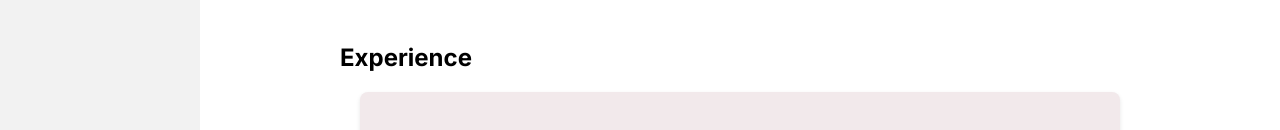
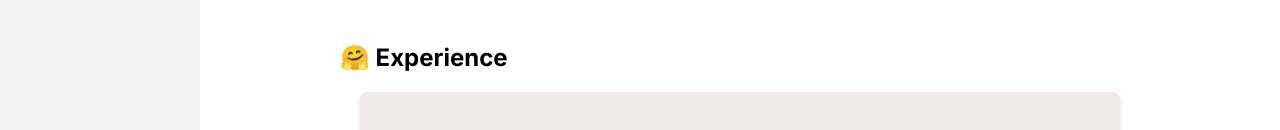
Before and after one commit to charvishukla/charvi-website, a Next.js app: page / in a window 1280 px wide. Shown: the part 449-579 px from the top of the page. Built offline with nearby package versions, Linux system fonts and the light colour scheme.

Commit message:
Minor edits

```diff
--- a/src/app/page.js
+++ b/src/app/page.js
@@ -91,7 +91,7 @@ export default function Home() {
         </section>
 
         <section id="experience" className={styles.section}>
-          <h2>Experience</h2>
+          <h2>🤗 Experience</h2>
           <div className={styles.cardContainer}>
             <div className={styles.card}>
               <h3> 🤖 Advanced Robotics and Controls Lab @ UCSD</h3>
```
